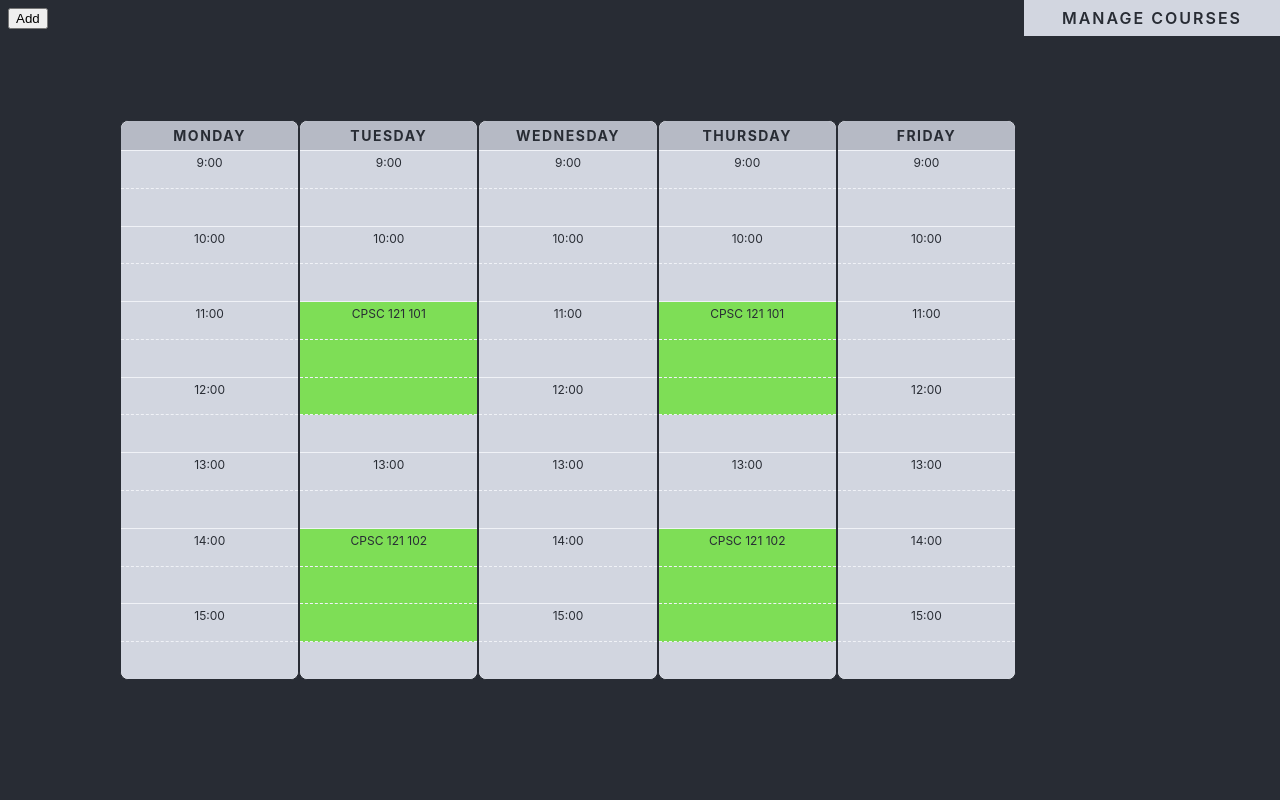
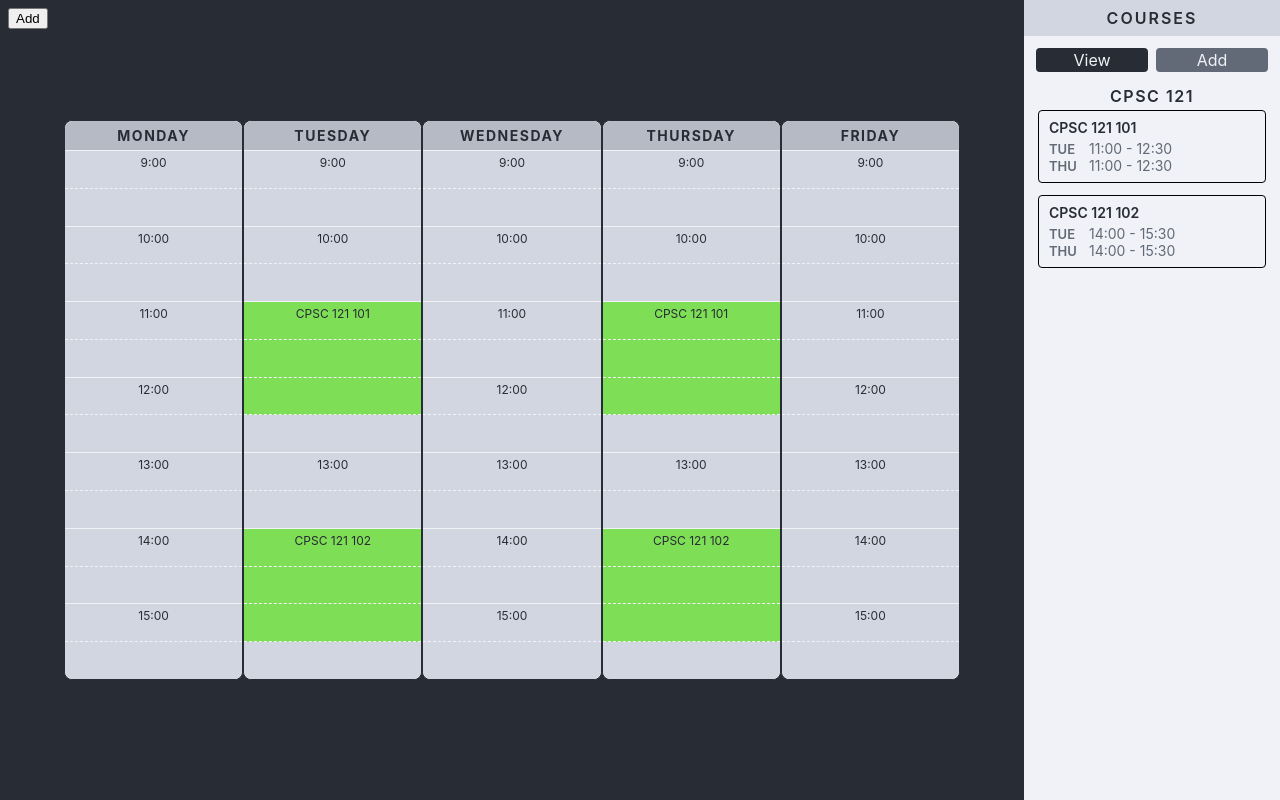
Before and after one commit to jieun-lee/timetable-planner, a React (Create React App) app: page / in a window 1280 px wide. Built offline with nearby package versions, Linux system fonts and the light colour scheme.

Commit message:
Keep Side Panel Fixed

```diff
--- a/src/components/CoursesSidePanel.tsx
+++ b/src/components/CoursesSidePanel.tsx
@@ -11,7 +11,6 @@ interface CoursesSidePanelProps {
 }
 
 interface CoursesSidePanelState {
-  showContent: boolean,
   isViewSelected: boolean
 }
 
@@ -19,23 +18,13 @@ class CoursesSidePanel extends React.Component<CoursesSidePanelProps, CoursesSid
   constructor(props: CoursesSidePanelProps) {
     super(props);
     this.state = {
-      showContent: false,
       isViewSelected: true
     }
-    this.toggleContentDisplay = this.toggleContentDisplay.bind(this);
     this.toggleContent = this.toggleContent.bind(this);
-  }
-
-  toggleContentDisplay(): void {
-    this.setState((prevState: CoursesSidePanelState) => ({
-      showContent: !prevState.showContent,
-      isViewSelected: prevState.isViewSelected
-    }));
   }
 
   toggleContent(): void {
     this.setState((prevState: CoursesSidePanelState) => ({
-      showContent: prevState.showContent,
       isViewSelected: !prevState.isViewSelected
     }));
   }
@@ -66,8 +55,7 @@ class CoursesSidePanel extends React.Component<CoursesSidePanelProps, CoursesSid
     }
     return (
       <div className="courses-side-panel">
-        <div className="courses-side-panel__header" onClick={this.toggleContentDisplay}>Manage Courses</div>
-        { this.state.showContent &&
+        <div className="courses-side-panel__header">Courses</div>
         <div className="courses-side-panel__content">
           <div className="courses-side-panel__content__toggle">
             { viewButton }
@@ -75,8 +63,6 @@ class CoursesSidePanel extends React.Component<CoursesSidePanelProps, CoursesSid
           </div>
           { content }
         </div>
-        }
-
       </div>
     );
   }
--- a/src/styles/CoursesSidePanel.scss
+++ b/src/styles/CoursesSidePanel.scss
@@ -5,8 +5,6 @@
   min-width: 200px;
   width: 20vw;
   height: 100vh;
-  position: absolute;
-  right: 0;
   display: flex;
   flex-direction: column;
   overflow: scroll;
@@ -19,9 +17,7 @@
     font-weight: 600;
     text-transform: uppercase;
     letter-spacing: 2px;
-    cursor: pointer;
     flex: 0 0 0;
-    user-select: none;
   }
 
   &__content {
--- a/src/styles/Timetable.scss
+++ b/src/styles/Timetable.scss
@@ -6,9 +6,7 @@ $timetable-border-radius: 8px;
   width: 70vw;
   height: 70vh;
   display: flex;
-  position: absolute;
-  top: 15vh;
-  left: 15vh;
+  margin: auto;
 }
 
 .timetable-day {
```
Lines whose indentation alone changed are shown as unchanged.
